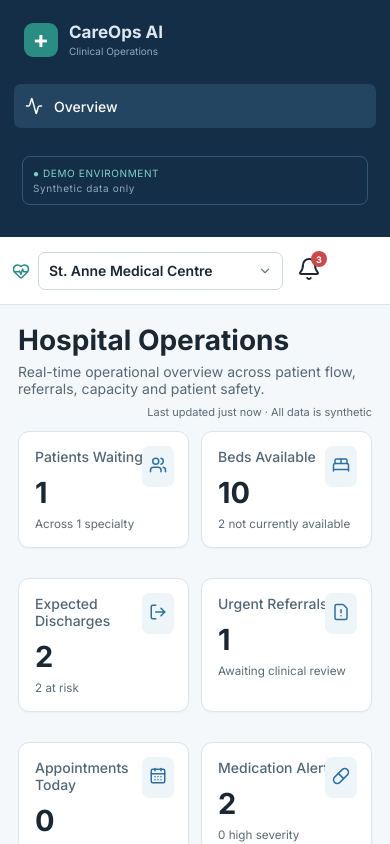
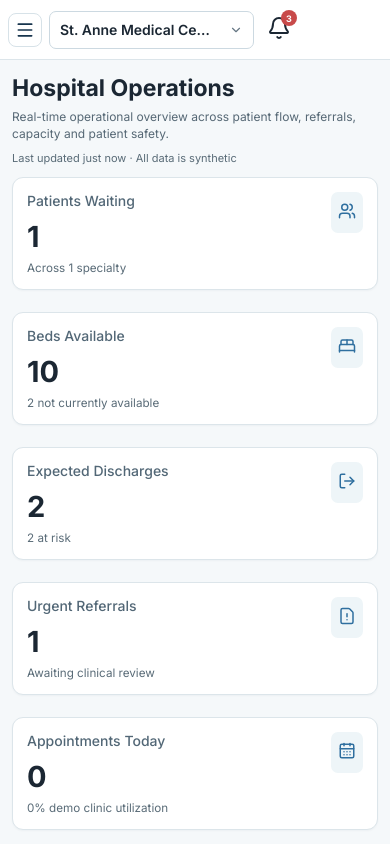
Before and after one commit to nabiltariq7866/careops-ai, a React (Vite) app: page / in a window 390 px wide. Shown: the top 844 px of the page. Built offline with nearby package versions, Linux system fonts and the light colour scheme.

Commit message:
issue fix

```diff
--- a/src/App.tsx
+++ b/src/App.tsx
@@ -1,4 +1,4 @@
-import { useState } from "react";
+import { useEffect, useState } from "react";
 import { NavLink, Outlet, useLocation, useNavigate } from "react-router-dom";
 import {
   Activity,
@@ -14,6 +14,8 @@ import {
   Settings,
   Search,
   Bell,
+  Menu,
+  X,
 } from "lucide-react";
 import { useStore } from "./store";
 import { canAccess } from "./permissions";
@@ -62,6 +64,7 @@ export default function AppLayout() {
   const [search, setSearch] = useState("");
   const [showAlerts, setShowAlerts] = useState(false);
   const [showProfile, setShowProfile] = useState(false);
+  const [mobileNav, setMobileNav] = useState(false);
   const visibleGroups = groups
     .map(
       ([group, items]) =>
@@ -73,14 +76,46 @@ export default function AppLayout() {
     if (search.trim())
       navigate(`/search?q=${encodeURIComponent(search.trim())}`);
   };
+  useEffect(() => setMobileNav(false), [location.pathname]);
+  useEffect(() => {
+    if (!mobileNav) return;
+    const previousOverflow = document.body.style.overflow;
+    document.body.style.overflow = "hidden";
+    const closeOnEscape = (event: KeyboardEvent) => {
+      if (event.key === "Escape") setMobileNav(false);
+    };
+    document.addEventListener("keydown", closeOnEscape);
+    return () => {
+      document.removeEventListener("keydown", closeOnEscape);
+      document.body.style.overflow = previousOverflow;
+    };
+  }, [mobileNav]);
   return (
     <div className="app">
-      <aside>
-        <div className="brand">
-          <span>+</span>
-          <div>
-            CareOps AI<small>Clinical Operations</small>
+      {mobileNav && (
+        <button
+          type="button"
+          className="sidebarbackdrop"
+          aria-label="Close navigation"
+          onClick={() => setMobileNav(false)}
+        />
+      )}
+      <aside className={mobileNav ? "mobile-open" : ""}>
+        <div className="sidebarhead">
+          <div className="brand">
+            <span>+</span>
+            <div>
+              CareOps AI<small>Clinical Operations</small>
+            </div>
           </div>
+          <button
+            type="button"
+            className="sidebarclose"
+            aria-label="Close navigation"
+            onClick={() => setMobileNav(false)}
+          >
+            <X />
+          </button>
         </div>
         <NavLink className="overview" to="/" end>
           <Activity />
@@ -103,6 +138,15 @@ export default function AppLayout() {
       </aside>
       <main>
         <header className="top">
+          <button
+            type="button"
+            className="mobilemenu"
+            aria-label="Open navigation"
+            aria-expanded={mobileNav}
+            onClick={() => setMobileNav(true)}
+          >
+            <Menu />
+          </button>
           <label className="facility">
             <HeartPulse />
             <Select
@@ -147,6 +191,7 @@ export default function AppLayout() {
                 </header>
                 {store.alerts.map((a) => (
                   <button
+                    key={a.id}
                     onClick={() => {
                       navigate(a.href);
                       setShowAlerts(false);
--- a/src/styles.css
+++ b/src/styles.css
@@ -92,6 +92,16 @@ aside {
   width: 248px;
   height: 100vh;
   overflow: auto;
+  z-index: 30;
+}
+.sidebarhead {
+  display: flex;
+  align-items: flex-start;
+}
+.mobilemenu,
+.sidebarclose,
+.sidebarbackdrop {
+  display: none;
 }
 .brand {
   display: flex;
@@ -1599,12 +1609,58 @@ pre {
     display: block;
   }
   aside {
-    position: static;
-    width: 100%;
-    height: auto;
+    position: fixed;
+    inset: 0 auto 0 0;
+    width: min(300px, 86vw);
+    height: 100dvh;
+    z-index: 51;
+    visibility: hidden;
+    transform: translateX(-100%);
+    transition:
+      transform 0.24s ease,
+      visibility 0.24s ease;
+    box-shadow: 16px 0 40px rgba(9, 28, 43, 0.2);
+  }
+  aside.mobile-open {
+    visibility: visible;
+    transform: translateX(0);
   }
   .navgroup {
-    display: none;
+    display: block;
+  }
+  .mobilemenu,
+  .sidebarclose {
+    display: grid;
+    place-items: center;
+    width: 38px;
+    height: 38px;
+    flex: none;
+    border: 1px solid #d7e2e8;
+    border-radius: 8px;
+    background: #fff;
+    color: #17344d;
+  }
+  .mobilemenu svg,
+  .sidebarclose svg {
+    width: 20px;
+  }
+  .sidebarclose {
+    margin: 0 4px 0 auto;
+    border-color: #38566f;
+    background: #1b3a55;
+    color: #fff;
+  }
+  .sidebarhead .brand {
+    flex: 1;
+  }
+  .sidebarbackdrop {
+    display: block;
+    position: fixed;
+    inset: 0;
+    z-index: 50;
+    border: 0;
+    background: rgba(10, 29, 43, 0.48);
+    cursor: default;
   }
   main {
     grid-column: auto;
@@ -1612,6 +1668,9 @@ pre {
   .top {
     padding: 0 12px;
     gap: 8px;
+  }
+  .facility .custom-select {
+    width: min(205px, calc(100vw - 138px));
   }
   .globalsearch,
   .profile,
@@ -1629,10 +1688,13 @@ pre {
   .portalrow {
     gap: 8px;
   }
-  .content,
   .card {
     max-width: 100%;
     overflow-x: auto;
+  }
+  .content {
+    max-width: 100%;
+    overflow-x: visible;
   }
   .portalhero {
     gap: 12px;
@@ -1661,6 +1723,114 @@ pre {
   }
   .bedgrid {
     grid-template-columns: repeat(2, 1fr);
+  }
+}
+
+@media (max-width: 480px) {
+  .top {
+    height: 60px;
+    padding: 0 8px;
+    gap: 7px;
+  }
+  .mobilemenu,
+  .sidebarclose {
+    width: 34px;
+    height: 34px;
+  }
+  .facility > svg {
+    display: none;
+  }
+  .facility .custom-select {
+    width: min(190px, calc(100vw - 116px));
+  }
+  .facility .custom-select-trigger span {
+    min-width: 0;
+    overflow: hidden;
+    text-overflow: ellipsis;
+  }
+  .popover {
+    position: fixed;
+    top: 56px;
+    right: 8px;
+    left: 8px;
+    width: auto;
+  }
+  .content {
+    width: 100%;
+    padding: 14px 12px;
+    overflow-x: hidden;
+  }
+  .pagehead {
+    gap: 12px;
+    margin-bottom: 16px;
+  }
+  .pagehead h1 {
+    font-size: 23px;
+  }
+  .pagehead p {
+    font-size: 12px;
+    line-height: 1.45;
+  }
+  .card {
+    padding: 14px;
+    margin-bottom: 12px;
+  }
+  .kpis,
+  .summaryrow,
+  .integrationgrid,
+  .bedgrid {
+    grid-template-columns: 1fr;
+    gap: 10px;
+  }
+  .kpi {
+    min-height: 108px;
+  }
+  .filterbar,
+  .toolbar,
+  .viewbar {
+    flex-direction: column;
+    align-items: stretch;
+  }
+  .filterbar .custom-select,
+  .toolbar .custom-select,
+  .toolbar .search {
+    width: 100%;
+    min-width: 0;
+    max-width: none;
+  }
+  .toolbar .search {
+    flex: 0 0 auto;
+    min-height: 38px;
+    height: 38px;
+  }
+  .updated {
+    margin-top: -8px;
+    text-align: left;
+  }
+  .aibox {
+    padding: 14px;
+  }
+  .card > table {
+    min-width: 620px;
+  }
+  .modal {
+    width: 100%;
+    max-height: calc(100vh - 24px);
+  }
+  .overlay {
+    padding: 12px;
+  }
+  .modal > header {
+    padding: 15px 16px;
+  }
+  .modal > form,
+  .modal > div:not(.aibox),
+  .modal > .aibox,
+  .modal > .field,
+  .modal > .notice,
+  .modal > .modalactions {
+    margin-left: 16px;
+    margin-right: 16px;
   }
 }
 /* Accessible custom dropdown */
@@ -1786,10 +1956,18 @@ td .custom-select {
 }
 
 @media (max-width: 720px) {
+  .facility .custom-select {
+    width: min(205px, calc(100vw - 138px));
+  }
   .toolbar .search,
   .toolbar .custom-select,
   .filterbar .custom-select {
     width: 100%;
     max-width: none;
   }
-}
+  .toolbar .search {
+    flex: none;
+    min-height: 38px;
+    height: 38px;
+  }
+}
```
Also changed, not shown: 1 other file (tests, documents, lock files or other folders).
